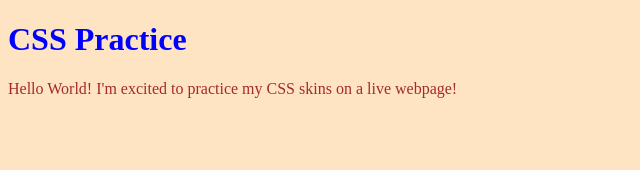
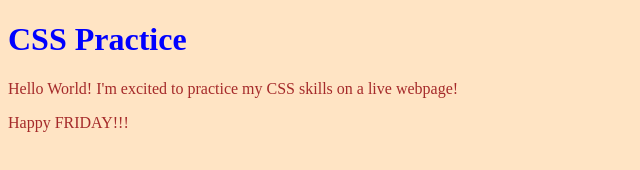
Before and after one commit to Amn-siac/Website-Practice, a plain HTML site: page index.html in a window 1280 px wide. Shown: the whole page, without its empty margins (0-640 px from the left). Drawn offline with Linux system fonts and the light colour scheme.

Commit message:
Happy Friday

```diff
--- a/index.html
+++ b/index.html
@@ -10,7 +10,8 @@
 
 <body>
     <h1>CSS Practice</h1>
-    <p>Hello World! I'm excited to practice my CSS skins on a live webpage!</p>
+    <p>Hello World! I'm excited to practice my CSS skills on a live webpage!</p>
+    <p>Happy FRIDAY!!!</p>
 </body>
 
 </html>
```
